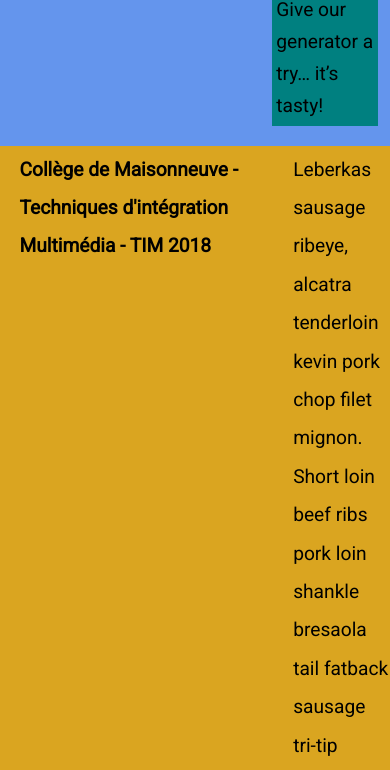
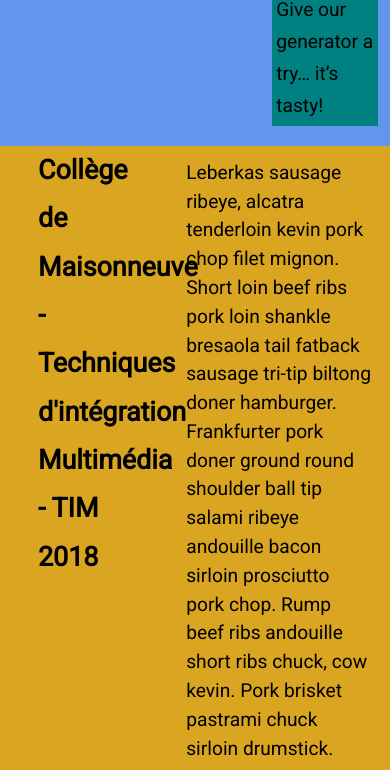
Before and after one commit to Jayerino/veille-node, a plain HTML site: page index.html in a window 390 px wide. Shown: the part 4793-5563 px from the top of the page. Drawn offline with Linux system fonts and the light colour scheme.

Commit message:
changements media querries integration

```diff
--- a/less/style.less
+++ b/less/style.less
@@ -96,11 +96,14 @@ footer {
 	align-items: baseline;
 
 	font-size: 1.2em;
-	line-height: 200%;
+	line-height: 150%;
 }
 
 footer #bold {
 	font-weight: bolder;
+	font-size: 1.4em;
+	line-height: 180%;
+	width: 30%;
 }
 
 footer #partie2Footer {
@@ -116,4 +119,7 @@ footer #partie2Footer p {
 }
 
 
-//@media screen
+@media screen and (max-width: 800px) {
+
+
+}
```
Also changed, not shown: css/style.css.
